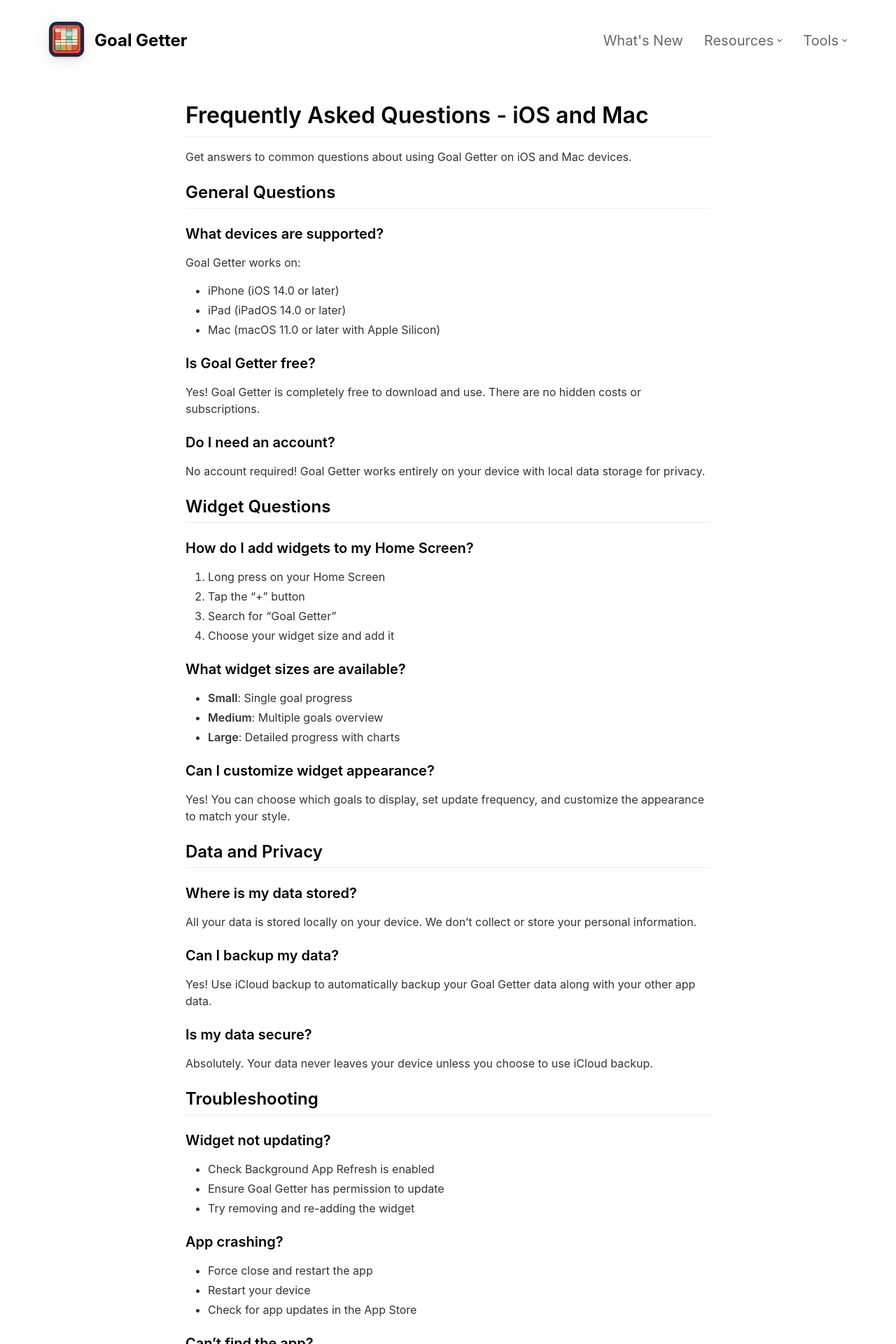
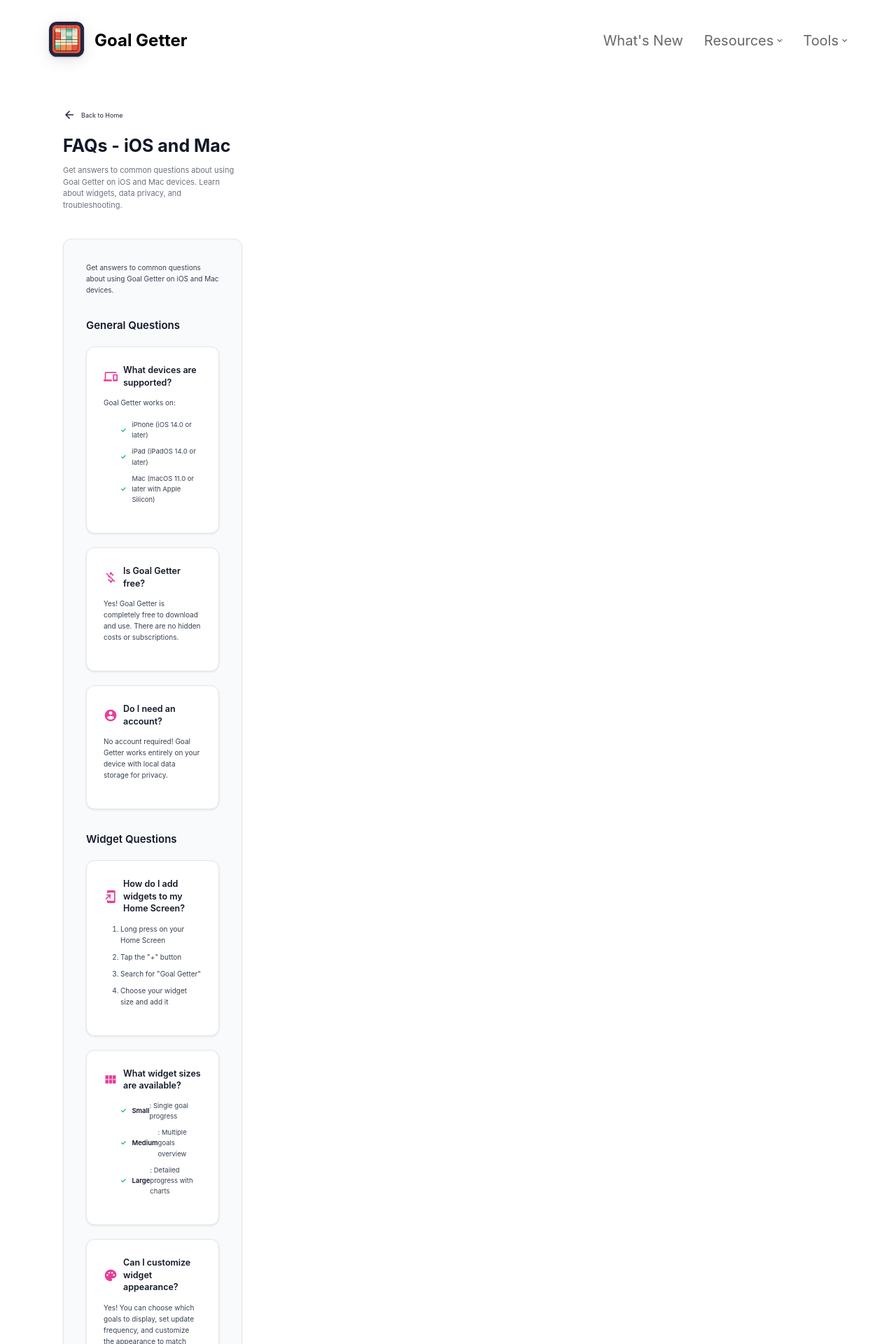
Before and after one commit to MananPatel95/GoalGetter, a Jekyll site: the page built from _pages/ios-mac-faq.md, in a window 1280 px wide. Shown: the top 1920 px of the page at 70% size. Built offline with Jekyll 4.4.1, drawn with Linux system fonts in a browser that asks for light colours; nearby versions of some CDN libraries; some of the changed text lies outside the part shown.

Commit message:
Implement clean blog-style design for tools and help pages
- Add Material Icons and Inter font to head.html
- Create clean page layout with back button and structured header
- Add comprehensive CSS styling system for clean, modern design
- Convert date countdown calculator to clean card-based design
- Convert iOS/Mac FAQ to clean card-based design with Material Icons
- Remove AI-style formatting in favor of professional blog template style
- Add tool-card and feature-list CSS classes for consistent styling
- Update page descriptions for better SEO

```diff
--- a/_includes/head.html
+++ b/_includes/head.html
@@ -15,6 +15,8 @@
 	{% endif %}
 
 	<link rel="stylesheet" href="https://use.fontawesome.com/releases/v5.6.3/css/all.css" integrity="sha384-UHRtZLI+pbxtHCWp1t77Bi1L4ZtiqrqD80Kn4Z8NTSRyMA2Fd33n5dQ8lWUE00s/" crossorigin="anonymous">
+	<link href="https://fonts.googleapis.com/icon?family=Material+Icons" rel="stylesheet">
+	<link href="https://fonts.googleapis.com/css2?family=Inter:wght@300;400;500;600;700&display=swap" rel="stylesheet">
 	<link rel="stylesheet" href="{{ '/main.css' | relative_url }}">
 	<script src="{{ '/assets/js/footer-tools.js' | relative_url }}" defer></script>
 
--- a/_layouts/page.html
+++ b/_layouts/page.html
@@ -11,9 +11,19 @@
     <div class="headerBackground subPageHeaderBackground">
         <div class="container subPageContainer">
         {% include header.html %}
-            <article class="page markdown-body">
-                {{ content }}
-            </article>
+            <div class="page-content">
+                <div class="page-header">
+                    <a href="/" class="back-link">
+                        <span class="material-icons">arrow_back</span>
+                        <span>Back to Home</span>
+                    </a>
+                    <h1 class="page-title">{{ page.title }}</h1>
+                    <p class="page-description">{{ page.description | default: "A helpful tool for your goals and habits" }}</p>
+                </div>
+                <article class="page-content-body">
+                    {{ content }}
+                </article>
+            </div>
         </div>
         {% include appstoreimages.html %}
         {% include footer.html %}
--- a/_pages/ios-mac-faq.md
+++ b/_pages/ios-mac-faq.md
@@ -2,82 +2,125 @@
 layout: page
 title: FAQs - iOS and Mac
 permalink: /ios-mac-faq/
+description: Get answers to common questions about using Goal Getter on iOS and Mac devices. Learn about widgets, data privacy, and troubleshooting.
 ---
-
-# Frequently Asked Questions - iOS and Mac
 
 Get answers to common questions about using Goal Getter on iOS and Mac devices.
 
 ## General Questions
 
-### What devices are supported?
-Goal Getter works on:
-- iPhone (iOS 14.0 or later)
-- iPad (iPadOS 14.0 or later)
-- Mac (macOS 11.0 or later with Apple Silicon)
+<div class="tool-card">
+  <h3><span class="material-icons">devices</span>What devices are supported?</h3>
+  <p>Goal Getter works on:</p>
+  <ul class="feature-list">
+    <li>iPhone (iOS 14.0 or later)</li>
+    <li>iPad (iPadOS 14.0 or later)</li>
+    <li>Mac (macOS 11.0 or later with Apple Silicon)</li>
+  </ul>
+</div>
 
-### Is Goal Getter free?
-Yes! Goal Getter is completely free to download and use. There are no hidden costs or subscriptions.
+<div class="tool-card">
+  <h3><span class="material-icons">money_off</span>Is Goal Getter free?</h3>
+  <p>Yes! Goal Getter is completely free to download and use. There are no hidden costs or subscriptions.</p>
+</div>
 
-### Do I need an account?
-No account required! Goal Getter works entirely on your device with local data storage for privacy.
+<div class="tool-card">
+  <h3><span class="material-icons">account_circle</span>Do I need an account?</h3>
+  <p>No account required! Goal Getter works entirely on your device with local data storage for privacy.</p>
+</div>
 
 ## Widget Questions
 
-### How do I add widgets to my Home Screen?
-1. Long press on your Home Screen
-2. Tap the "+" button
-3. Search for "Goal Getter"
-4. Choose your widget size and add it
+<div class="tool-card">
+  <h3><span class="material-icons">add_to_home_screen</span>How do I add widgets to my Home Screen?</h3>
+  <ol>
+    <li>Long press on your Home Screen</li>
+    <li>Tap the "+" button</li>
+    <li>Search for "Goal Getter"</li>
+    <li>Choose your widget size and add it</li>
+  </ol>
+</div>
 
-### What widget sizes are available?
-- **Small**: Single goal progress
-- **Medium**: Multiple goals overview
-- **Large**: Detailed progress with charts
+<div class="tool-card">
+  <h3><span class="material-icons">view_module</span>What widget sizes are available?</h3>
+  <ul class="feature-list">
+    <li><strong>Small</strong>: Single goal progress</li>
+    <li><strong>Medium</strong>: Multiple goals overview</li>
+    <li><strong>Large</strong>: Detailed progress with charts</li>
+  </ul>
+</div>
 
-### Can I customize widget appearance?
-Yes! You can choose which goals to display, set update frequency, and customize the appearance to match your style.
+<div class="tool-card">
+  <h3><span class="material-icons">palette</span>Can I customize widget appearance?</h3>
+  <p>Yes! You can choose which goals to display, set update frequency, and customize the appearance to match your style.</p>
+</div>
 
 ## Data and Privacy
 
-### Where is my data stored?
-All your data is stored locally on your device. We don't collect or store your personal information.
+<div class="tool-card">
+  <h3><span class="material-icons">storage</span>Where is my data stored?</h3>
+  <p>All your data is stored locally on your device. We don't collect or store your personal information.</p>
+</div>
 
-### Can I backup my data?
-Yes! Use iCloud backup to automatically backup your Goal Getter data along with your other app data.
+<div class="tool-card">
+  <h3><span class="material-icons">backup</span>Can I backup my data?</h3>
+  <p>Yes! Use iCloud backup to automatically backup your Goal Getter data along with your other app data.</p>
+</div>
 
-### Is my data secure?
-Absolutely. Your data never leaves your device unless you choose to use iCloud backup.
+<div class="tool-card">
+  <h3><span class="material-icons">security</span>Is my data secure?</h3>
+  <p>Absolutely. Your data never leaves your device unless you choose to use iCloud backup.</p>
+</div>
 
 ## Troubleshooting
 
-### Widget not updating?
-- Check Background App Refresh is enabled
-- Ensure Goal Getter has permission to update
-- Try removing and re-adding the widget
+<div class="tool-card">
+  <h3><span class="material-icons">refresh</span>Widget not updating?</h3>
+  <ul class="feature-list">
+    <li>Check Background App Refresh is enabled</li>
+    <li>Ensure Goal Getter has permission to update</li>
+    <li>Try removing and re-adding the widget</li>
+  </ul>
+</div>
 
-### App crashing?
-- Force close and restart the app
-- Restart your device
-- Check for app updates in the App Store
+<div class="tool-card">
+  <h3><span class="material-icons">bug_report</span>App crashing?</h3>
+  <ul class="feature-list">
+    <li>Force close and restart the app</li>
+    <li>Restart your device</li>
+    <li>Check for app updates in the App Store</li>
+  </ul>
+</div>
 
-### Can't find the app?
-- Search for "Goal Getter" in the App Store
-- Make sure you're running the required iOS version
-- Check your internet connection
+<div class="tool-card">
+  <h3><span class="material-icons">search</span>Can't find the app?</h3>
+  <ul class="feature-list">
+    <li>Search for "Goal Getter" in the App Store</li>
+    <li>Make sure you're running the required iOS version</li>
+    <li>Check your internet connection</li>
+  </ul>
+</div>
 
 ## Features
 
-### What types of goals can I track?
-- **Completion goals**: Daily habits like exercise, reading
-- **Countdown goals**: Time until events like weddings, vacations
-- **Abstinence goals**: Time without bad habits like smoking
+<div class="tool-card">
+  <h3><span class="material-icons">track_changes</span>What types of goals can I track?</h3>
+  <ul class="feature-list">
+    <li><strong>Completion goals</strong>: Daily habits like exercise, reading</li>
+    <li><strong>Countdown goals</strong>: Time until events like weddings, vacations</li>
+    <li><strong>Abstinence goals</strong>: Time without bad habits like smoking</li>
+  </ul>
+</div>
 
-### Can I track multiple goals?
-Yes! Track unlimited goals across different categories and types.
+<div class="tool-card">
+  <h3><span class="material-icons">list</span>Can I track multiple goals?</h3>
+  <p>Yes! Track unlimited goals across different categories and types.</p>
+</div>
 
-### How do I set reminders?
-Set custom reminders for each goal to never miss a tracking opportunity.
+<div class="tool-card">
+  <h3><span class="material-icons">notifications</span>How do I set reminders?</h3>
+  <p>Set custom reminders for each goal to never miss a tracking opportunity.</p>
+</div>
 
 ---
 
--- a/_sass/layout.scss
+++ b/_sass/layout.scss
@@ -803,7 +803,190 @@
 	}
 }
 
+// Page Content Styling
 
+.page-content {
+	max-width: 800px;
+	margin: 0 auto;
+	padding: 40px 20px;
+}
+
+.page-header {
+	margin-bottom: 40px;
+}
+
+.back-link {
+	display: inline-flex;
+	align-items: center;
+	color: #6B7280;
+	text-decoration: none;
+	font-size: 0.9rem;
+	margin-bottom: 20px;
+	transition: color 0.2s ease;
+}
+
+.back-link:hover {
+	color: #111827;
+}
+
+.back-link .material-icons {
+	font-size: 18px;
+	margin-right: 8px;
+}
+
+.page-title {
+	font-size: 2.5rem;
+	font-weight: 700;
+	color: #111827;
+	margin: 0 0 12px 0;
+	line-height: 1.2;
+}
+
+.page-description {
+	font-size: 1.1rem;
+	color: #6B7280;
+	margin: 0;
+	line-height: 1.5;
+}
+
+.page-content-body {
+	background: #F9FAFB;
+	border: 1px solid #E5E7EB;
+	border-radius: 12px;
+	padding: 32px;
+	box-shadow: 0 1px 3px rgba(0, 0, 0, 0.1);
+}
+
+.page-content-body h1 {
+	font-size: 2rem;
+	font-weight: 600;
+	color: #111827;
+	margin: 0 0 20px 0;
+	line-height: 1.3;
+}
+
+.page-content-body h2 {
+	font-size: 1.5rem;
+	font-weight: 600;
+	color: #111827;
+	margin: 32px 0 16px 0;
+	line-height: 1.4;
+}
+
+.page-content-body h3 {
+	font-size: 1.25rem;
+	font-weight: 600;
+	color: #111827;
+	margin: 24px 0 12px 0;
+	line-height: 1.4;
+}
+
+.page-content-body p {
+	font-size: 1rem;
+	color: #374151;
+	line-height: 1.6;
+	margin: 0 0 16px 0;
+}
+
+.page-content-body ul,
+.page-content-body ol {
+	margin: 0 0 16px 0;
+	padding-left: 24px;
+}
+
+.page-content-body li {
+	font-size: 1rem;
+	color: #374151;
+	line-height: 1.6;
+	margin: 0 0 8px 0;
+}
+
+.page-content-body strong {
+	font-weight: 600;
+	color: #111827;
+}
+
+.page-content-body code {
+	background: #F3F4F6;
+	border: 1px solid #E5E7EB;
+	border-radius: 4px;
+	padding: 2px 6px;
+	font-family: 'SF Mono', Monaco, 'Cascadia Code', 'Roboto Mono', Consolas, 'Courier New', monospace;
+	font-size: 0.875rem;
+	color: #111827;
+}
+
+.page-content-body pre {
+	background: #F3F4F6;
+	border: 1px solid #E5E7EB;
+	border-radius: 8px;
+	padding: 16px;
+	overflow-x: auto;
+	font-family: 'SF Mono', Monaco, 'Cascadia Code', 'Roboto Mono', Consolas, 'Courier New', monospace;
+	font-size: 0.875rem;
+	line-height: 1.5;
+	margin: 16px 0;
+}
+
+.page-content-body blockquote {
+	border-left: 4px solid #E83D99;
+	background: #FDF2F8;
+	padding: 16px 20px;
+	margin: 20px 0;
+	border-radius: 0 8px 8px 0;
+}
+
+.page-content-body blockquote p {
+	margin: 0;
+	color: #6B7280;
+	font-style: italic;
+}
+
+// Tool-specific styling
+.tool-card {
+	background: #FFFFFF;
+	border: 1px solid #E5E7EB;
+	border-radius: 12px;
+	padding: 24px;
+	margin: 20px 0;
+	box-shadow: 0 1px 3px rgba(0, 0, 0, 0.1);
+}
+
+.tool-card h3 {
+	font-size: 1.25rem;
+	font-weight: 600;
+	color: #111827;
+	margin: 0 0 12px 0;
+	display: flex;
+	align-items: center;
+}
+
+.tool-card h3 .material-icons {
+	font-size: 20px;
+	margin-right: 8px;
+	color: #E83D99;
+}
+
+.feature-list {
+	list-style: none;
+	padding: 0;
+	margin: 16px 0;
+}
+
+.feature-list li {
+	display: flex;
+	align-items: center;
+	margin: 8px 0;
+	font-size: 0.95rem;
+	color: #374151;
+}
+
+.feature-list li::before {
+	content: "✓";
+	color: #10B981;
+	font-weight: bold;
+	margin-right: 8px;
+}
 
 // Footer
 
```
Also changed, not shown: _pages/date-countdown-calculator.md (+65 -61 lines).
